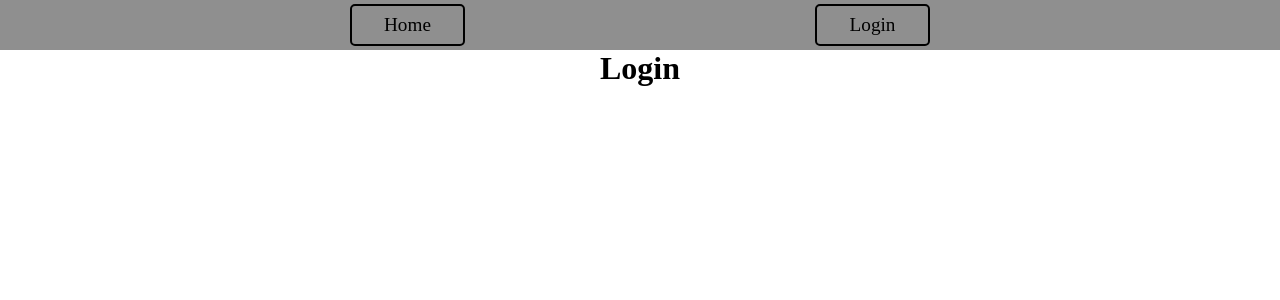
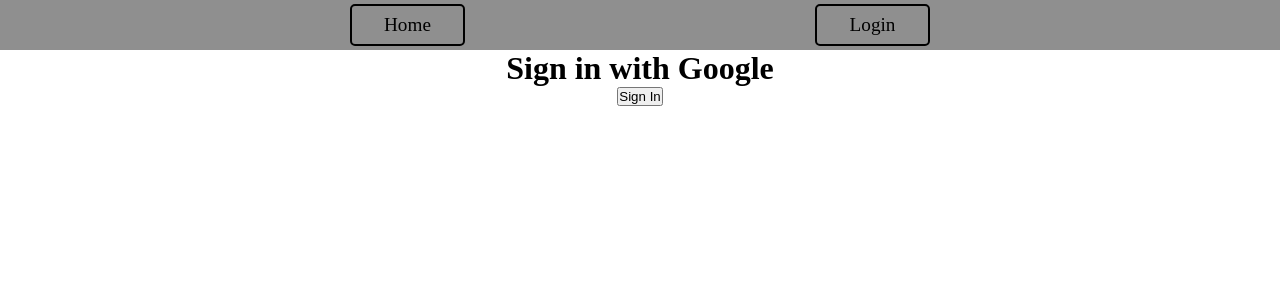
Before and after one commit to metalhead5209/react-soc-med-TS, a React (Vite) app: page /login in a window 1280 px wide. Shown: the top 300 px of the page. Built offline with nearby package versions, Linux system fonts and the light colour scheme.

Commit message:
imported firebase for backend with google auth

```diff
--- a/package.json
+++ b/package.json
@@ -9,6 +9,7 @@
     "preview": "vite preview"
   },
   "dependencies": {
+    "firebase": "^9.9.4",
     "react": "^18.2.0",
     "react-dom": "^18.2.0",
     "react-router-dom": "^6.3.0"
--- a/src/components/NavBar.tsx
+++ b/src/components/NavBar.tsx
@@ -3,7 +3,7 @@
 
 const NavBar = () => {
   return (
-    <div class="nav">
+    <div className="nav">
         <Link to="/">Home</Link>
         <Link to="/login">Login</Link>
     </div>
--- /dev/null
+++ b/src/config/firebase.ts
@@ -0,0 +1,21 @@
+// Import the functions you need from the SDKs you need
+import { initializeApp } from "firebase/app";
+import { getAuth, GoogleAuthProvider } from 'firebase/auth'
+// TODO: Add SDKs for Firebase products that you want to use
+// https://firebase.google.com/docs/web/setup#available-libraries
+
+// Your web app's Firebase configuration
+const firebaseConfig = {
+  apiKey: "AIzaSyCvmOiGJlLD0Gir5iGpStT7rLCOj37fifM",
+  authDomain: "react-soc-med.firebaseapp.com",
+  projectId: "react-soc-med",
+  storageBucket: "react-soc-med.appspot.com",
+  messagingSenderId: "122673759108",
+  appId: "1:122673759108:web:62634f206db4bd71ddd3d1"
+};
+
+// Initialize Firebase
+const app = initializeApp(firebaseConfig);
+
+export const auth = getAuth(app);
+export const provider = new GoogleAuthProvider();
--- a/src/pages/login.tsx
+++ b/src/pages/login.tsx
@@ -1,10 +1,21 @@
-import React from "react";
+import {auth, provider } from '../config/firebase';
+import { signInWithPopup } from 'firebase/auth';
+import { useNavigate  } from 'react-router-dom';
 
 const login = () => {
+  const navigate = useNavigate();
+
+  const googleSignIn = async () => {
+    const result = await signInWithPopup(auth, provider);
+    console.log(result);
+    navigate('/')
+  }
+
   return (
-    <>
-      <h1>Login</h1>
-    </>
+    <div>
+      <h1>Sign in with Google</h1>
+      <button onClick={googleSignIn}>Sign In</button>
+    </div>
   );
 };
 
```
Also changed, not shown: 1 other file (tests, documents, lock files or other folders).
